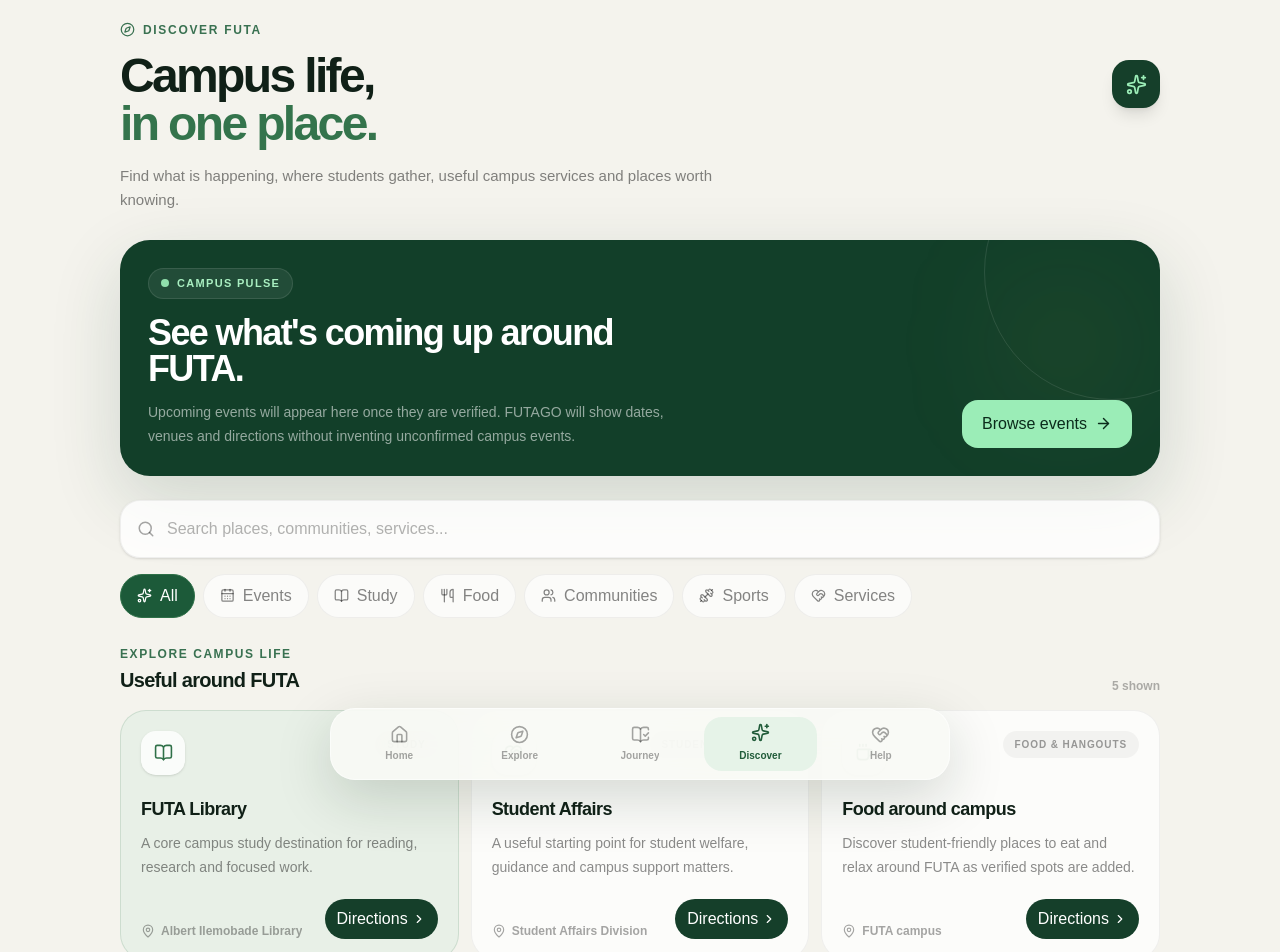
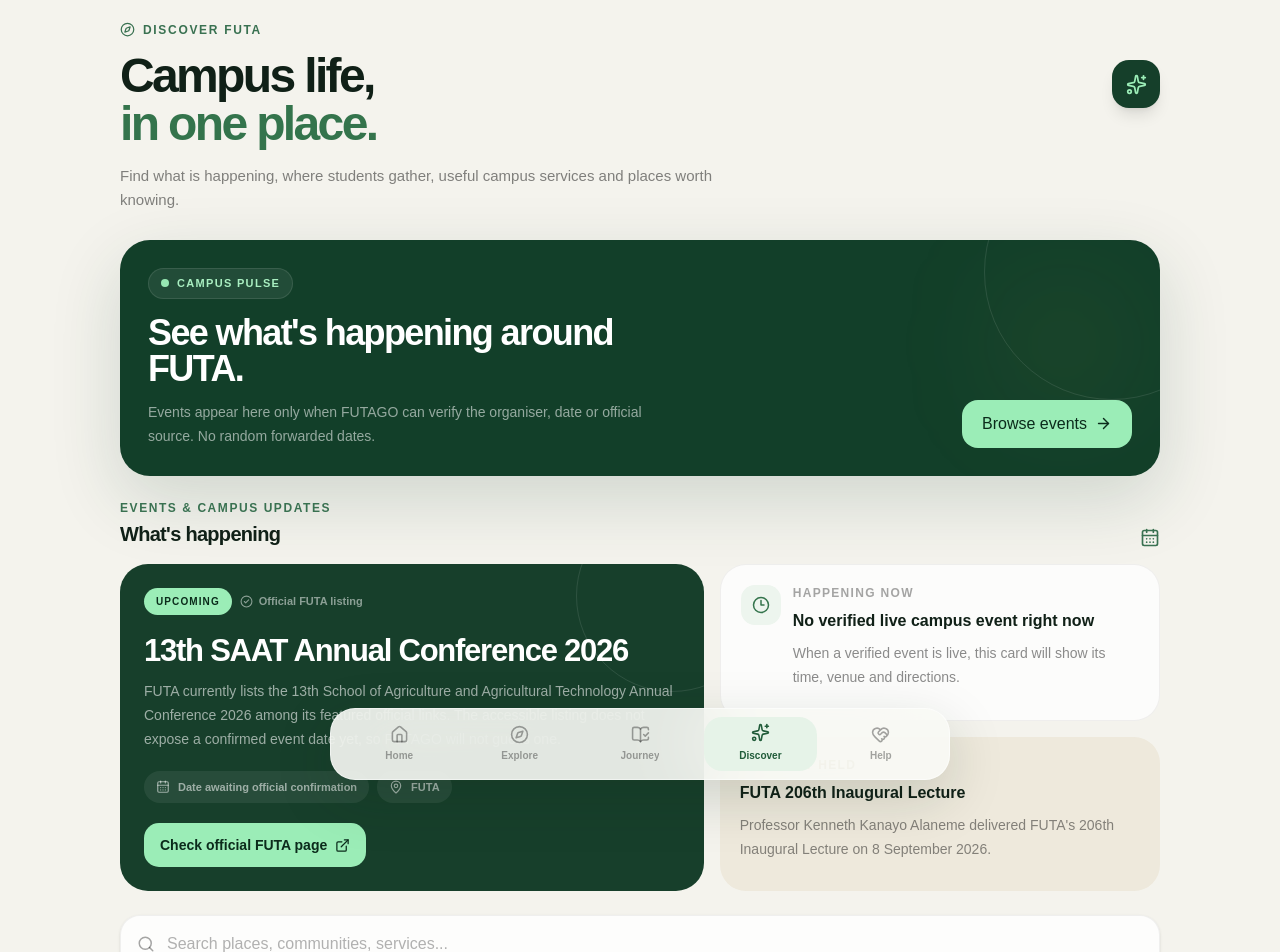
Before and after one commit to donatofaith/DoniVerse, a Next.js app: page /discover in a window 1280 px wide. Shown: the top 952 px of the page. Built offline with nearby package versions, Linux system fonts and the light colour scheme.

Commit message:
Add verified FUTA events and campus discovery sections

```diff
--- a/app/discover/page.tsx
+++ b/app/discover/page.tsx
@@ -4,11 +4,13 @@
   ArrowRight,
   BookOpen,
   CalendarDays,
+  CheckCircle2,
   ChevronRight,
   Clock3,
   Coffee,
   Compass,
   Dumbbell,
+  ExternalLink,
   HeartHandshake,
   MapPin,
   Search,
@@ -48,7 +50,8 @@
     title: "FUTA Library",
     category: "study",
     label: "Study",
-    description: "A core campus study destination for reading, research and focused work.",
+    description:
+      "A core campus study destination for reading, research and focused work.",
     location: "Albert Ilemobade Library",
     icon: BookOpen,
     featured: true,
@@ -58,7 +61,8 @@
     title: "Student Affairs",
     category: "support",
     label: "Student services",
-    description: "A useful starting point for student welfare, guidance and campus support matters.",
+    description:
+      "A useful starting point for student welfare, guidance and campus support matters.",
     location: "Student Affairs Division",
     icon: HeartHandshake,
   },
@@ -67,7 +71,8 @@
     title: "Food around campus",
     category: "food",
     label: "Food & hangouts",
-    description: "Discover student-friendly places to eat and relax around FUTA as verified spots are added.",
+    description:
+      "Discover student-friendly places to eat and relax around FUTA as verified spots are added.",
     location: "FUTA campus",
     icon: Coffee,
   },
@@ -76,7 +81,8 @@
     title: "Student communities",
     category: "community",
     label: "Communities",
-    description: "Find academic, faith, creative and student-led communities as FUTAGO verifies their details.",
+    description:
+      "Find academic, faith, creative and student-led communities as FUTAGO verifies their details.",
     location: "Across campus",
     icon: Users,
   },
@@ -85,7 +91,8 @@
     title: "Sports & recreation",
     category: "sports",
     label: "Sports",
-    description: "Explore campus recreation spaces and student sporting activities.",
+    description:
+      "Explore campus recreation spaces and student sporting activities.",
     location: "FUTA campus",
     icon: Dumbbell,
   },
@@ -112,6 +119,9 @@
   const openExplore = (place?: string) => {
     router.push(place ? `/explore?q=${encodeURIComponent(place)}` : "/explore");
   };
+
+  const showEvents = activeCategory === "all" || activeCategory === "events";
+  const showDiscoverItems = activeCategory !== "events";
 
   return (
     <main className="min-h-[100dvh] overflow-x-hidden bg-[#f4f3ed] pb-32 text-[#102017] dark:bg-[#061009] dark:text-white">
@@ -145,10 +155,10 @@
                   <span className="h-2 w-2 animate-pulse rounded-full bg-[#9bedb7]" /> Campus pulse
                 </div>
                 <h2 className="mt-4 max-w-[540px] text-[28px] font-black leading-[1.02] tracking-[-0.045em] sm:text-[36px]">
-                  See what&apos;s coming up around FUTA.
+                  See what&apos;s happening around FUTA.
                 </h2>
                 <p className="mt-3 max-w-[540px] text-sm leading-6 text-white/55">
-                  Upcoming events will appear here once they are verified. FUTAGO will show dates, venues and directions without inventing unconfirmed campus events.
+                  Events appear here only when FUTAGO can verify the organiser, date or official source. No random forwarded dates.
                 </p>
               </div>
               <button
@@ -162,17 +172,68 @@
           </div>
         </section>
 
-        {activeCategory === "events" && (
-          <section className="mt-5 rounded-[26px] border border-black/[0.055] bg-white/70 p-5 shadow-[0_12px_35px_rgba(28,58,39,0.04)] dark:border-white/[0.07] dark:bg-white/[0.035] sm:p-6">
-            <div className="flex items-start gap-4">
-              <div className="flex h-11 w-11 shrink-0 items-center justify-center rounded-[15px] bg-[#edf5ee] text-[#34744c] dark:bg-[#8ce6ad]/10 dark:text-[#8ce6ad]">
-                <CalendarDays size={20} />
+        {showEvents && (
+          <section className="mt-6">
+            <div className="mb-4 flex items-end justify-between gap-4">
+              <div>
+                <p className="text-xs font-extrabold uppercase tracking-[0.13em] text-[#397151] dark:text-[#8ce6ad]">Events & campus updates</p>
+                <h2 className="mt-1 text-xl font-black tracking-[-0.035em]">What&apos;s happening</h2>
               </div>
-              <div>
-                <h2 className="text-base font-black">Upcoming events</h2>
-                <p className="mt-1 max-w-[620px] text-sm leading-6 text-black/45 dark:text-white/40">
-                  No verified upcoming event has been published in this build yet. We&apos;ll connect this area to FUTAGO&apos;s event data so expired events disappear automatically and current events stay useful.
-                </p>
+              <CalendarDays size={20} className="text-[#397151] dark:text-[#8ce6ad]" />
+            </div>
+
+            <div className="grid gap-4 lg:grid-cols-[1.14fr_.86fr]">
+              <article className="relative overflow-hidden rounded-[28px] bg-[#173f2b] p-5 text-white sm:p-6">
+                <div className="pointer-events-none absolute -right-16 -top-16 h-48 w-48 rounded-full border border-white/10" />
+                <div className="relative z-10">
+                  <div className="flex flex-wrap items-center gap-2">
+                    <span className="rounded-full bg-[#9bedb7] px-3 py-1.5 text-[10px] font-black uppercase tracking-[0.11em] text-[#0b2b1b]">Upcoming</span>
+                    <span className="inline-flex items-center gap-1.5 text-[11px] font-bold text-white/50">
+                      <CheckCircle2 size={13} /> Official FUTA listing
+                    </span>
+                  </div>
+                  <h3 className="mt-5 max-w-[580px] text-[26px] font-black leading-[1.03] tracking-[-0.04em] sm:text-[31px]">13th SAAT Annual Conference 2026</h3>
+                  <p className="mt-3 max-w-[620px] text-sm leading-6 text-white/58">
+                    FUTA currently lists the 13th School of Agriculture and Agricultural Technology Annual Conference 2026 among its featured official links. The accessible listing does not expose a confirmed event date yet, so FUTAGO will not guess one.
+                  </p>
+                  <div className="mt-5 flex flex-wrap gap-2 text-[11px] font-bold text-white/55">
+                    <span className="inline-flex items-center gap-2 rounded-full bg-white/[0.07] px-3 py-2"><CalendarDays size={14} /> Date awaiting official confirmation</span>
+                    <span className="inline-flex items-center gap-2 rounded-full bg-white/[0.07] px-3 py-2"><MapPin size={14} /> FUTA</span>
+                  </div>
+                  <a
+                    href="https://futa.edu.ng/"
+                    target="_blank"
+                    rel="noreferrer"
+                    className="mt-5 inline-flex min-h-11 touch-manipulation items-center gap-2 rounded-[15px] bg-[#9bedb7] px-4 text-sm font-extrabold text-[#0b2b1b] transition active:scale-[0.98]"
+                  >
+                    Check official FUTA page <ExternalLink size={15} />
+                  </a>
+                </div>
+              </article>
+
+              <div className="grid gap-4">
+                <article className="rounded-[26px] border border-black/[0.055] bg-white/75 p-5 dark:border-white/[0.07] dark:bg-white/[0.035]">
+                  <div className="flex items-start gap-3">
+                    <div className="flex h-10 w-10 shrink-0 items-center justify-center rounded-[14px] bg-[#edf5ee] text-[#34744c] dark:bg-[#8ce6ad]/10 dark:text-[#8ce6ad]">
+                      <Clock3 size={18} />
+                    </div>
+                    <div>
+                      <p className="text-xs font-extrabold uppercase tracking-[0.11em] text-black/35 dark:text-white/35">Happening now</p>
+                      <h3 className="mt-2 text-base font-black">No verified live campus event right now</h3>
+                      <p className="mt-2 text-sm leading-6 text-black/45 dark:text-white/40">
+                        When a verified event is live, this card will show its time, venue and directions.
+                      </p>
+                    </div>
+                  </div>
+                </article>
+
+                <article className="rounded-[26px] bg-[#eee9dc] p-5 dark:bg-[#e0c563]/[0.07]">
+                  <p className="text-xs font-extrabold uppercase tracking-[0.11em] text-[#7b6424] dark:text-[#e0c563]">Recently held</p>
+                  <h3 className="mt-2 text-base font-black">FUTA 206th Inaugural Lecture</h3>
+                  <p className="mt-2 text-sm leading-6 text-black/45 dark:text-white/40">
+                    Professor Kenneth Kanayo Alaneme delivered FUTA&apos;s 206th Inaugural Lecture on 8 September 2026.
+                  </p>
+                </article>
               </div>
             </div>
           </section>
@@ -209,7 +270,7 @@
           })}
         </div>
 
-        {activeCategory !== "events" && (
+        {showDiscoverItems && (
           <section className="mt-5">
             <div className="mb-4 flex items-end justify-between gap-4">
               <div>
@@ -258,7 +319,7 @@
         <section className="mt-7 grid gap-3 sm:grid-cols-2">
           <div className="rounded-[24px] border border-black/[0.05] bg-[#eee9dc] p-5 dark:border-white/[0.06] dark:bg-[#111b14]">
             <div className="flex items-center gap-2 text-xs font-extrabold uppercase tracking-[0.12em] text-[#7b6424] dark:text-[#e0c563]"><Clock3 size={15} /> Event quality</div>
-            <p className="mt-3 text-sm leading-6 text-black/48 dark:text-white/42">Dates, venues and organisers should be verified before an event is promoted as current on FUTAGO.</p>
+            <p className="mt-3 text-sm leading-6 text-black/48 dark:text-white/42">Dates, venues and organisers are shown only after they are verified from an official FUTA source or a trusted organiser.</p>
           </div>
           <button type="button" onClick={() => openExplore()} className="group flex min-h-[132px] touch-manipulation items-center justify-between gap-5 rounded-[24px] bg-[#173f2b] p-5 text-left text-white">
             <div>
```
